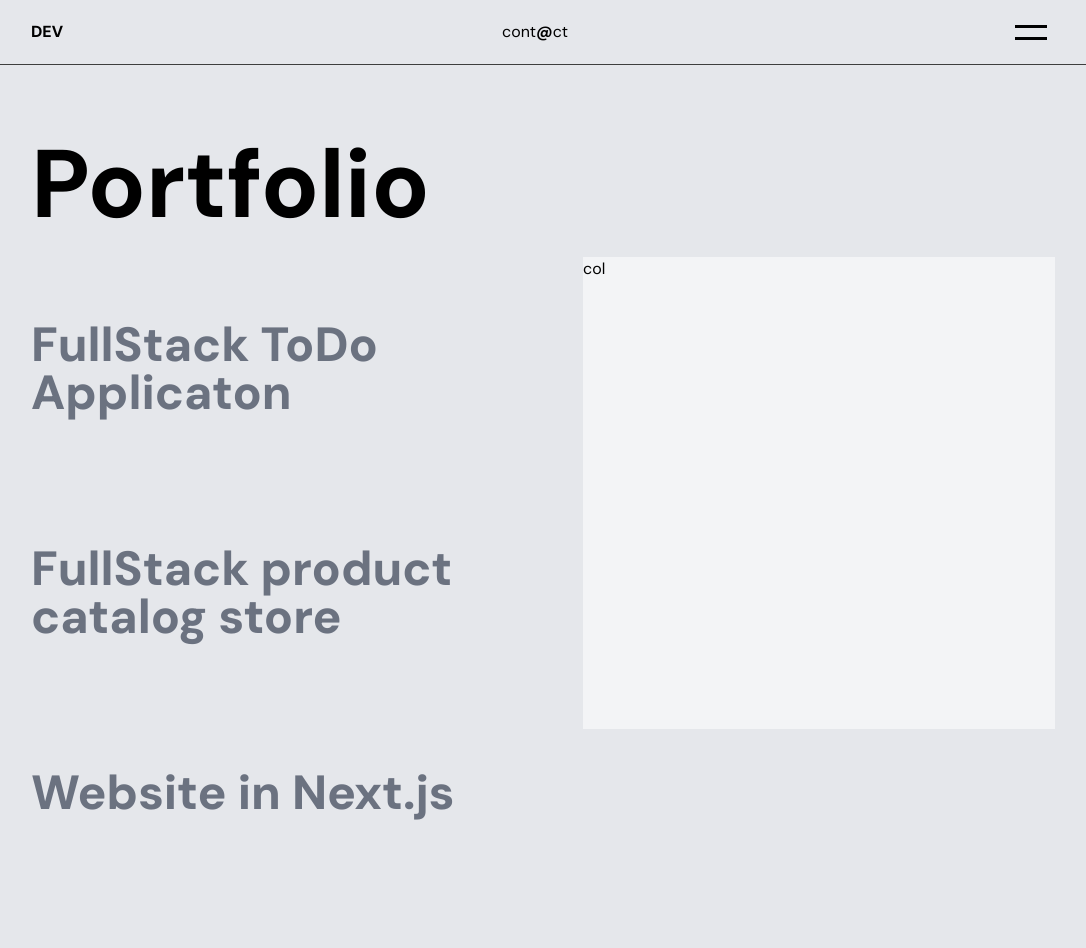
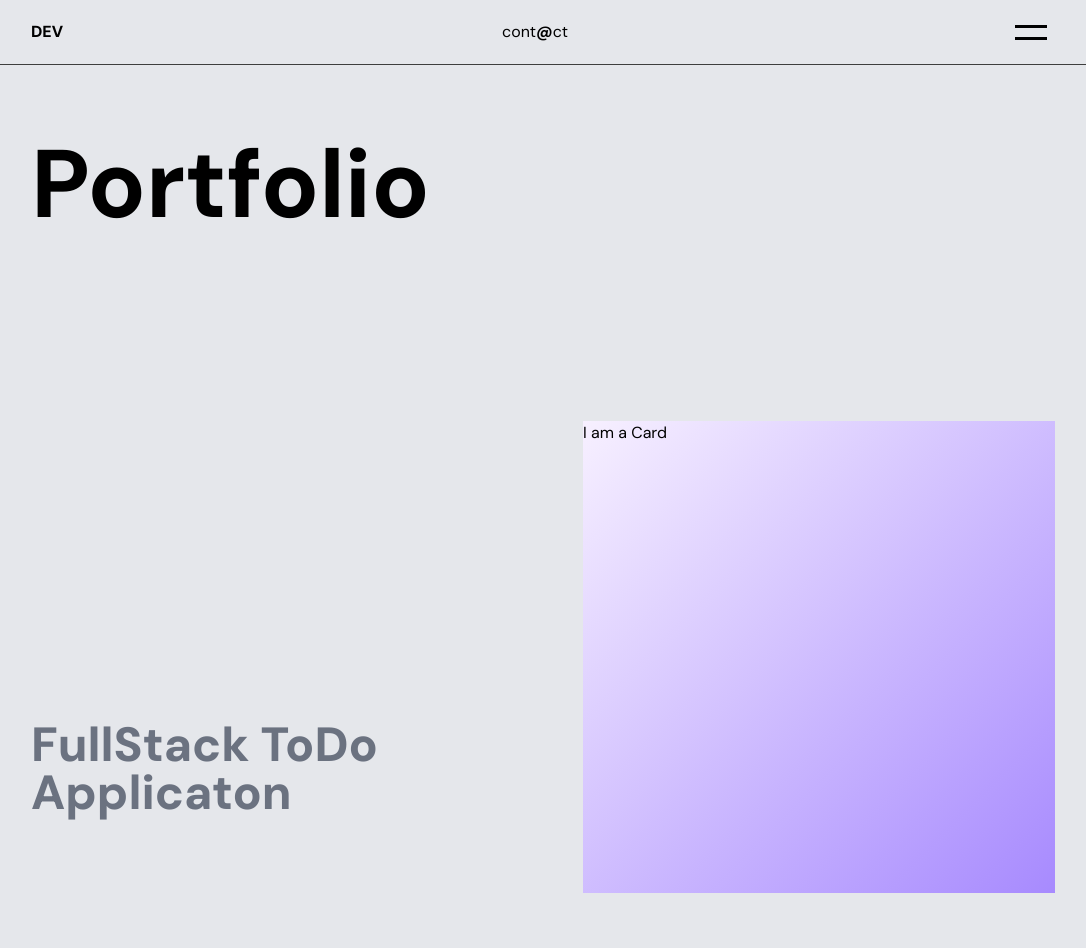
Before and after one commit to Capoverde/my-site-portfolio, a Next.js app: page /PortfolioPage in a window 1280 px wide. Shown: the top 948 px of the page, without its empty margins (97-1183 px from the left). Built offline with nearby package versions, Linux system fonts and the light colour scheme.

Commit message:
multiple Cards in progress

```diff
--- a/app/PortfolioPage/page.jsx
+++ b/app/PortfolioPage/page.jsx
@@ -1,6 +1,8 @@
 "use client"
 import React from 'react'
 import { Header } from '../components/Header/Header'
+import { FeaturesTitle } from '../components/FeaturesTitle'
+import { Card } from '../components/Card'
 
 const features = [
     {
@@ -37,20 +39,25 @@ const Portfolio = () => {
         <h1 className="title font-bold text-[6rem] pt-[3rem] px-[10%]">Portfolio</h1>
       </header>
       <main className='min-w-screen min-h-screen bg-gray-200 px-[10%]'>
-        <div className="flex w-full h-full gap-20">
-            <div className='w-full h-full'>
+        <div className="flex w-full h-full gap-20 items-start">
+            <div className='w-full py-[50vh]'>
                 <ul>
                    {features.map((feature) => (
                     <li key={feature.id}>
-                       <p className="text-5xl text-gray-500 font-extrabold py-16 ">{feature.title}</p>
+                       <FeaturesTitle>{feature.title}</FeaturesTitle>
                     </li>
                    ))}
                 </ul>
             </div>
-            <div className='w-full'>
-                <div className="sticky top-0 w-full aspect-square bg-gray-100">col</div>
+            <div className='w-full sticky top-0 flex h-screen items-center'>
+                <div className="w-full aspect-square bg-gray-100">
+                    <Card gradient="from-[#f7f0ff] to-[#a78afe]">
+                        I am a Card
+                    </Card>
+                </div>
             </div>
         </div>
+        <div className="h-screen"></div>
       </main>
     </>
   )
--- /dev/null
+++ b/app/components/Card.jsx
@@ -0,0 +1,11 @@
+import React from 'react'
+import classNames from 'classnames'
+
+
+export const Card = ({ gradient, children }) => {
+  return (
+    <div className={classNames('w-full h-full bg-gray-700 bg-gradient-to-br', gradient)}>
+      { children }
+    </div>
+  )
+}
--- /dev/null
+++ b/app/components/FeaturesTitle.jsx
@@ -0,0 +1,16 @@
+"use client"
+import React, { useRef } from 'react'
+import { useInView } from 'framer-motion'
+import classNames from 'classnames'
+
+export const FeaturesTitle = ({ children }) => {
+    const ref = useRef(null)
+    const isInVue = useInView(ref, { margin: "-50% 0px -50% 0px" })
+  return (
+    <p ref={ref} className={classNames("text-5xl text-gray-500 font-extrabold py-16 transition-colors",
+                                       isInVue ? "text-black" : "text-gray-500"
+                            )}>
+                {children}
+    </p>
+  )
+}
--- a/package.json
+++ b/package.json
@@ -9,6 +9,7 @@
     "lint": "next lint"
   },
   "dependencies": {
+    "classnames": "^2.3.2",
     "framer-motion": "^10.16.5",
     "hamburger-react": "^2.5.0",
     "next": "14.0.2",
```
Also changed, not shown: 1 other file (tests, documents, lock files or other folders).
